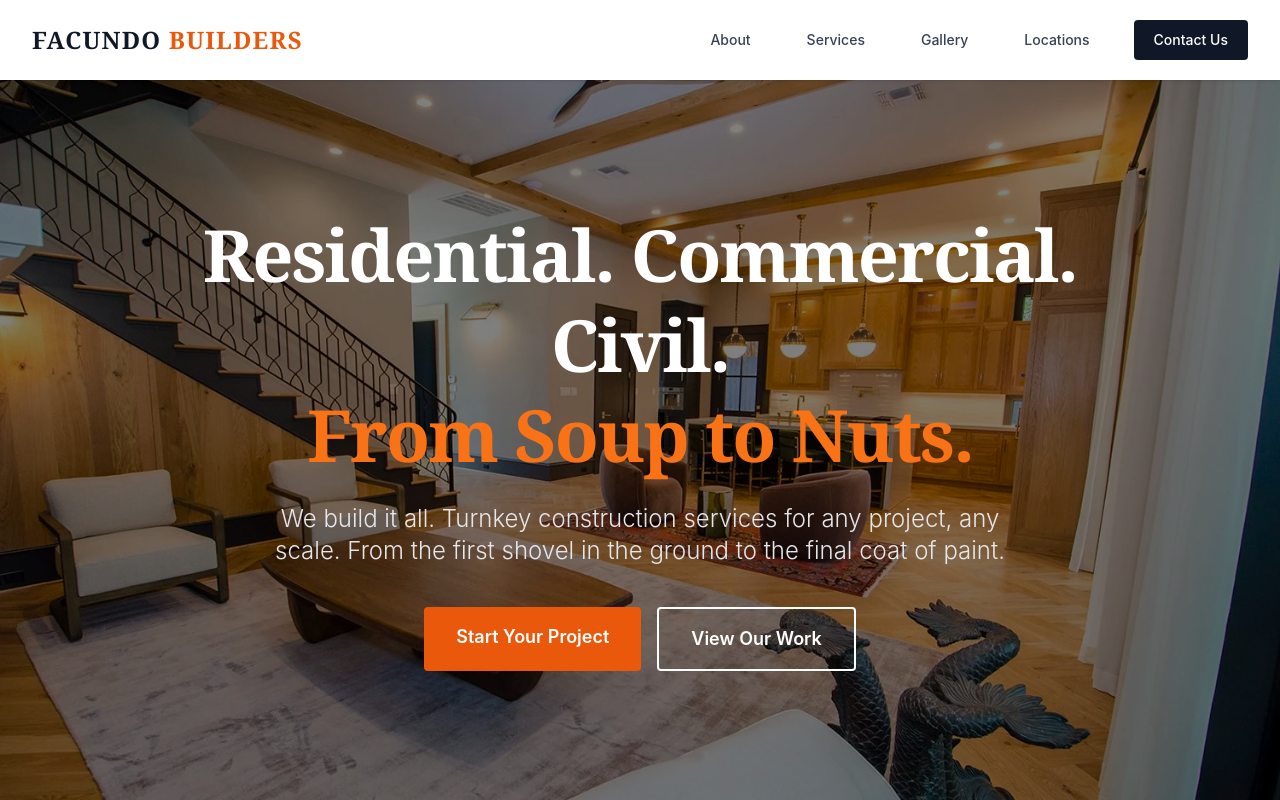
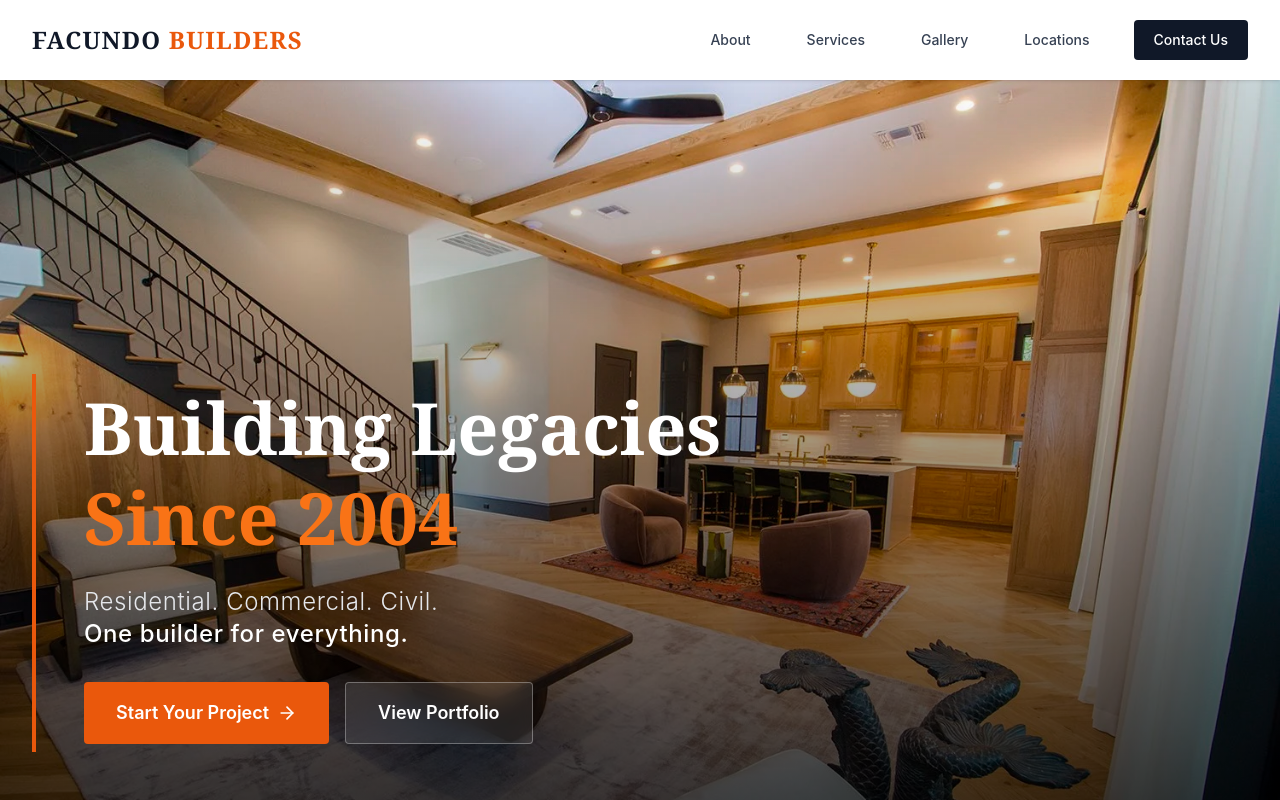
Before and after one commit to lelandsequel/facundo, a Next.js app: page / in a window 1280 px wide. Shown: the top 800 px of the page. Built offline with nearby package versions, Linux system fonts and the light colour scheme.

Commit message:
Fix: Remove remaining instance of 'soup to nuts'

```diff
--- a/app/about/page.tsx
+++ b/app/about/page.tsx
@@ -38,18 +38,13 @@ export default function AboutPage() {
                 Miguel Facundo founded Facundo Construction with a simple philosophy: <strong>be the guy who can build anything.</strong>
               </p>
               <p>
-                While many builders specialize in just one niche, Facundo Construction offers a complete, turnkey solution for any construction need. We don't just sub out the hard work; we understand it.
+                While many builders stay in their lane—only doing spec homes or small renovations—Facundo Construction thrives on complexity. We are one of the few firms in Houston with the in-house expertise to execute <strong>Residential, Commercial, and Civil</strong> projects simultaneously.
               </p>
               <p>
-                From pouring complex concrete foundations for civil projects to installing the finest Italian marble in a luxury custom home, our team has the expertise to handle it all.
+                When you hire us, you aren't just getting a general contractor who subcontracts everything and marks up the price. You are getting a builder who understands the structural integrity of a commercial foundation just as well as the fine millwork of a luxury kitchen.
               </p>
               <p>
-                <strong>Residential:</strong> We build legacies. Custom homes that define neighborhoods.
-                <br/><strong>Commercial:</strong> We build businesses. Restaurants and offices that work.
-                <br/><strong>Civil:</strong> We build infrastructure. Foundations and structures that last.
-              </p>
-              <p>
-                When you hire Facundo Construction, you aren't getting a middleman. You are getting a builder who takes ownership of the project from soup to nuts.
+                We handle the dirty work and the detail work. From the first pour of concrete to the final fixture installation, we control the quality. You aren't getting a middleman. You are getting a builder who takes ownership of the project from start to finish.
               </p>
             </div>
 
--- a/app/page.tsx
+++ b/app/page.tsx
@@ -6,33 +6,37 @@ export default function HomePage() {
   return (
     <div className="bg-white">
       {/* Hero Section */}
-      <section className="relative h-[90vh] flex items-center justify-center overflow-hidden">
+      <section className="relative h-screen flex items-end pb-24 md:pb-32 overflow-hidden">
         <div className="absolute inset-0 z-0">
           <Image
             src="/images/DSC_2911_livingroom_kitchen.jpeg"
             alt="Facundo Construction Luxury Home"
             fill
-            className="object-cover brightness-50"
+            className="object-cover"
             priority
           />
+          {/* Gradient Overlay for text readability */}
+          <div className="absolute inset-0 bg-gradient-to-t from-black/80 via-black/40 to-transparent" />
         </div>
 
-        <div className="relative z-10 text-center px-4 max-w-5xl mx-auto">
-          <h1 className="text-5xl md:text-7xl font-serif font-bold text-white mb-6 tracking-tight leading-tight">
-            Residential. Commercial. Civil.<br/>
-            <span className="text-orange-500">From Soup to Nuts.</span>
-          </h1>
-          <p className="text-xl md:text-2xl text-gray-200 mb-10 font-light max-w-3xl mx-auto">
-            We build it all. Turnkey construction services for any project, any scale.
-            From the first shovel in the ground to the final coat of paint.
-          </p>
-          <div className="flex flex-col sm:flex-row gap-4 justify-center">
-            <Link href="/contact" className="bg-orange-600 hover:bg-orange-700 text-white px-8 py-4 rounded-sm font-semibold transition-colors text-lg">
-              Start Your Project
-            </Link>
-            <Link href="/gallery" className="bg-transparent border-2 border-white text-white hover:bg-white hover:text-gray-900 px-8 py-4 rounded-sm font-semibold transition-colors text-lg">
-              View Our Work
-            </Link>
+        <div className="relative z-10 w-full max-w-7xl mx-auto px-4 sm:px-6 lg:px-8">
+          <div className="max-w-3xl border-l-4 border-orange-600 pl-8 md:pl-12 py-2">
+            <h1 className="text-5xl md:text-7xl font-serif font-bold text-white leading-tight mb-6">
+              Building Legacies <br/>
+              <span className="text-orange-500">Since 2004</span>
+            </h1>
+            <p className="text-xl md:text-2xl text-gray-200 mb-8 font-light tracking-wide">
+              Residential. Commercial. Civil. <br/>
+              <span className="text-white font-medium">One builder for everything.</span>
+            </p>
+            <div className="flex flex-col sm:flex-row gap-4">
+              <Link href="/contact" className="bg-orange-600 hover:bg-orange-700 text-white px-8 py-4 rounded-sm text-lg font-semibold transition-all hover:pl-10 flex items-center w-fit">
+                Start Your Project <ArrowRight className="ml-2 w-5 h-5" />
+              </Link>
+              <Link href="/gallery" className="bg-white/10 backdrop-blur-md border border-white/30 text-white hover:bg-white hover:text-gray-900 px-8 py-4 rounded-sm text-lg font-semibold transition-all w-fit">
+                View Portfolio
+              </Link>
+            </div>
           </div>
         </div>
       </section>
--- a/lib/pseo-data.ts
+++ b/lib/pseo-data.ts
@@ -4,7 +4,7 @@ export const services = [
     title: "Custom Home Building",
     slug: "custom-homes",
     shortDescription: "Bespoke luxury homes built from the ground up, tailored to your vision.",
-    fullDescription: "From initial concept to final walkthrough, we deliver turnkey custom home building services. Whether it's a modern masterpiece or a traditional estate, we handle every detail from soup to nuts.",
+    fullDescription: "From initial concept to final walkthrough, we deliver turnkey custom home building services. Whether it's a modern masterpiece or a traditional estate, we handle every detail from concept to completion.",
     features: ["Architectural Design", "Project Management", "Luxury Finishes", "Turnkey Delivery", "Site Preparation"],
     image: "/images/DSC_2911_livingroom_kitchen.jpeg"
   },
@@ -40,7 +40,7 @@ export const services = [
     title: "Commercial Construction",
     slug: "commercial-construction",
     shortDescription: "Turnkey commercial build-outs for restaurants, offices, and retail.",
-    fullDescription: "We bring the same level of detail from our luxury homes to commercial projects. From restaurants to office build-outs, we deliver spaces that drive business.",
+    fullDescription: "We bring the same level of detail from our luxury homes to commercial projects. We understand that time is money for your business, so we prioritize efficient timelines without sacrificing quality. From restaurants to office spaces, we handle the entire build-out.",
     features: ["Restaurant Build-outs", "Office Interiors", "Retail Spaces", "Code Compliance", "Turnkey Project Management"],
     image: "/images/Liberty+Kitchen+Garden+Oaks+copy.JPG"
   },
```
Also changed, not shown: 1 other file (tests, documents, lock files or other folders).
